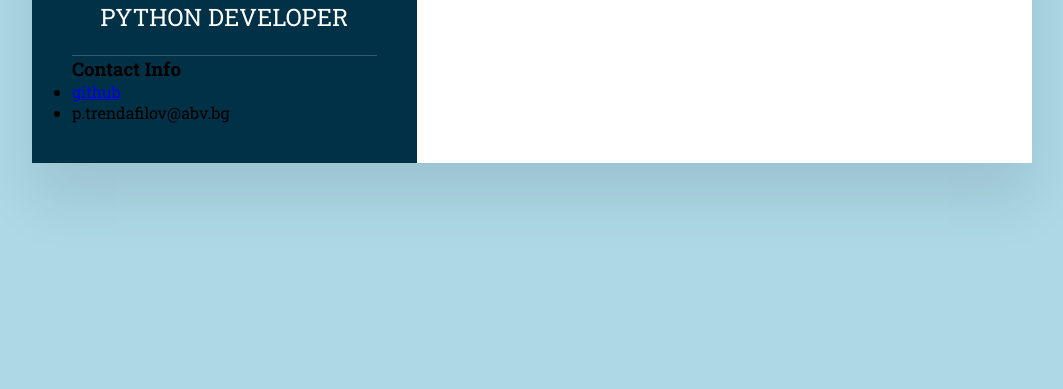
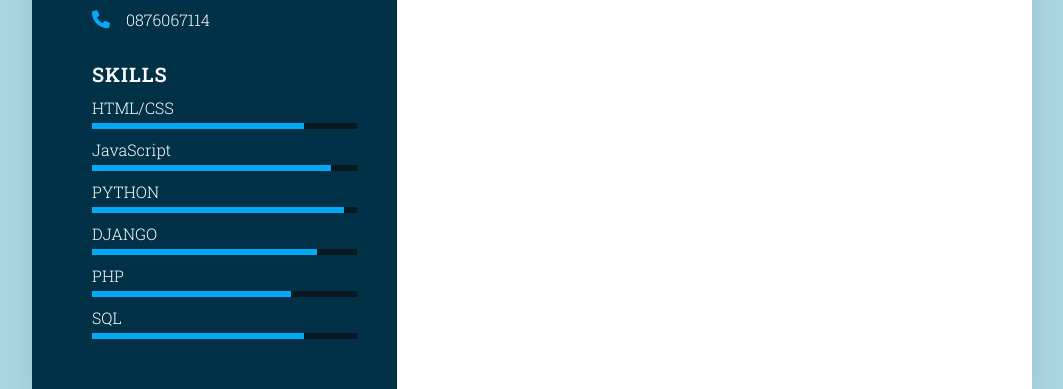
Before and after one commit to PTrendafilov/CV, a plain HTML site: page cv.html in a window 1280 px wide. Shown: the part 465-854 px from the top of the page, without its empty margins (108-1171 px from the left). Before the commit the page ends 800 px from the top, so only its background shows below. Drawn offline with Linux system fonts and the light colour scheme.

Commit message:
Add files via upload

```diff
--- a/cv.html
+++ b/cv.html
@@ -7,6 +7,9 @@
     <meta name="viewport" content="width=device-width, initial-scale=1.0">
     <title>CV</title>
     <link rel="stylesheet" href="style.css">
+    <link rel="stylesheet" href="https://cdnjs.cloudflare.com/ajax/libs/font-awesome/6.1.1/css/all.min.css"
+        integrity="sha512-KfkfwYDsLkIlwQp6LFnl8zNdLGxu9YAA1QvwINks4PhcElQSvqcyVLLD9aMhXd13uQjoXtEKNosOWaZqXgel0g=="
+        crossorigin="anonymous" referrerpolicy="no-referrer" />
 </head>
 
 <body>
@@ -24,18 +27,69 @@
                 <h3 class="title">Contact Info</h3>
                 <ul>
                     <li>
-                        <span class="icon"></span>
-                        <span class="text"><a href="https://github.com/PTrendafilov" target="blank">github</a></span>
+                        <a href="https://github.com/PTrendafilov" target="blank">
+                            <span class="icon"><i class="fa-brands fa-github"></i></span>
+                            <span class="text">github</span>
+                        </a>
                     </li>
                     <li>
-                        <span class="icon"></span>
+                        <span class="icon"><i class="fa-solid fa-envelope"></i></span>
                         <span class="text">p.trendafilov@abv.bg</span>
+                    </li>
+                    <li>
+                        <span class="icon"><i class="fa-solid fa-phone"></i></span>
+                        <span class="text">0876067114</span>
+                    </li>
+                </ul>
+            </div>
+            <div class="contacts skills">
+                <div class="title">Skills</div>
+                <ul>
+                    <li>
+                        <span class="text">HTML/CSS</span>
+                        <span class="percent">
+                            <div style="width:80%;"></div>
+                        </span>
+                    </li>
+                    <li>
+                        <span class="text">JavaScript</span>
+                        <span class="percent">
+                            <div style="width:90%;"></div>
+                        </span>
+                    </li>
+                    <li>
+                        <span class="text">PYTHON</span>
+                        <span class="percent">
+                            <div style="width:95%;"></div>
+                        </span>
+                    </li>
+                    <li>
+                        <span class="text">DJANGO</span>
+                        <span class="percent">
+                            <div style="width:85%;"></div>
+                        </span>
+                    </li>
+                    <li>
+                        <span class="text">PHP</span>
+                        <span class="percent">
+                            <div style="width:75%;"></div>
+                        </span>
+                    </li>
+                    <li>
+                        <span class="text">SQL</span>
+                        <span class="percent">
+                            <div style="width:80%;"></div>
+                        </span>
                     </li>
                 </ul>
             </div>
         </aside>
         <main>
-
+            <!--
+            <div class="about">
+                <h2 class="title-main">Profile</h2>
+                <p>Lorem ipsum dolor, sit amet consectetur adipisicing elit. Esse quis laudantium quisquam aspernatur dolorum atque veritatis doloremque mollitia vel consequuntur et, repellendus voluptatem ipsam eius illo consectetur ipsa blanditiis modi!</p>
+            </div>-->
         </main>
     </div>
 </body>
--- a/style.css
+++ b/style.css
@@ -22,7 +22,7 @@ body {
     min-height: 100px;
     background-color: #fff;
     display: grid;
-    grid-template-columns: 1.25fr 2fr;
+    grid-template-columns: 1.15fr 2fr;
     box-shadow: 0 35px 55px rgba(0, 0, 0, 0.1);
 }
 
@@ -57,6 +57,7 @@ body {
     height: 100%;
     object-fit: cover;
 }
+
 .profile h2{
     color: #fff;
     font-size: 1.5em;
@@ -66,12 +67,71 @@ body {
     font-weight: 600;
     line-height: 1.4em;
 }
+
 .profile h2 span{
     font-weight: 0.8em;
     font-weight: 400;
 }
+
 .container main {
     position: relative;
     background-color: #fff;
     padding: 40px;
 }
+
+.contacts{
+    padding-top: 20px;
+    padding-left: 20px;
+}
+
+.contacts .title{
+    color: white;
+    text-transform: uppercase;
+    font-weight: 600;
+    font-size: 20px;
+    letter-spacing: 1px;
+    margin-bottom: 10px;
+}
+
+.contacts ul{
+    position: relative;
+
+}
+
+.contacts ul li{
+    position: relative;
+    list-style: none;
+    margin: 10px 0;
+}
+
+.contacts ul li a{
+    color: white;
+    text-decoration: none;
+}
+
+.contacts ul li span{
+    color: white;
+    font-weight: 300;
+}
+
+.contacts ul li .icon{
+    display: inline-block;
+    width: 30px;
+    font-size: 18px;
+    color: #03a9f4;
+}
+.contacts.skills .percent{
+    position: relative;
+    width: 100%;
+    height: 6px;
+    background: #081921;
+    display: block;
+    margin-top: 5px;
+}
+.contacts.skills .percent div{
+    position: absolute;
+    top: 0;
+    left:0;
+    height: 100%;
+    background: #03a9f4;
+}
```
